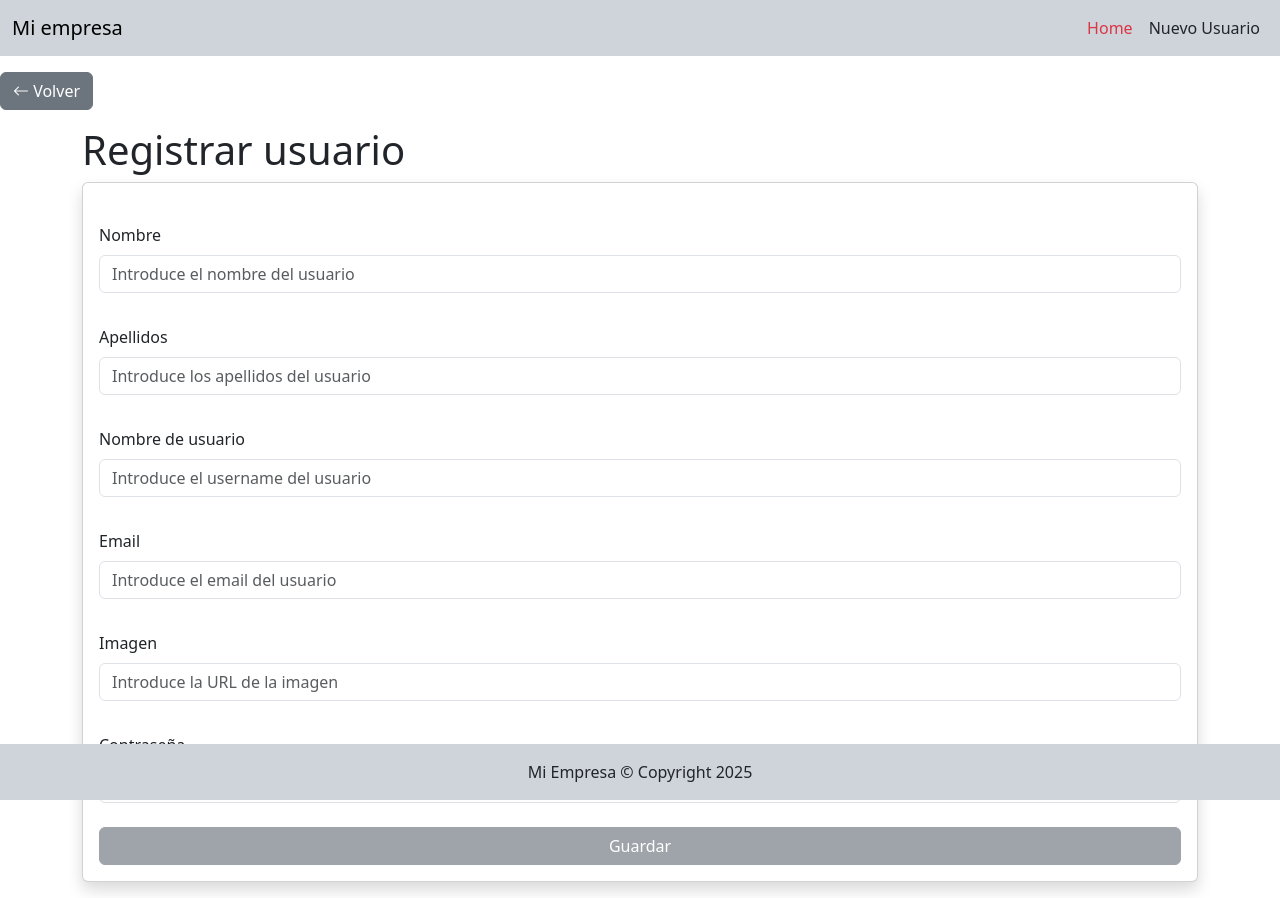
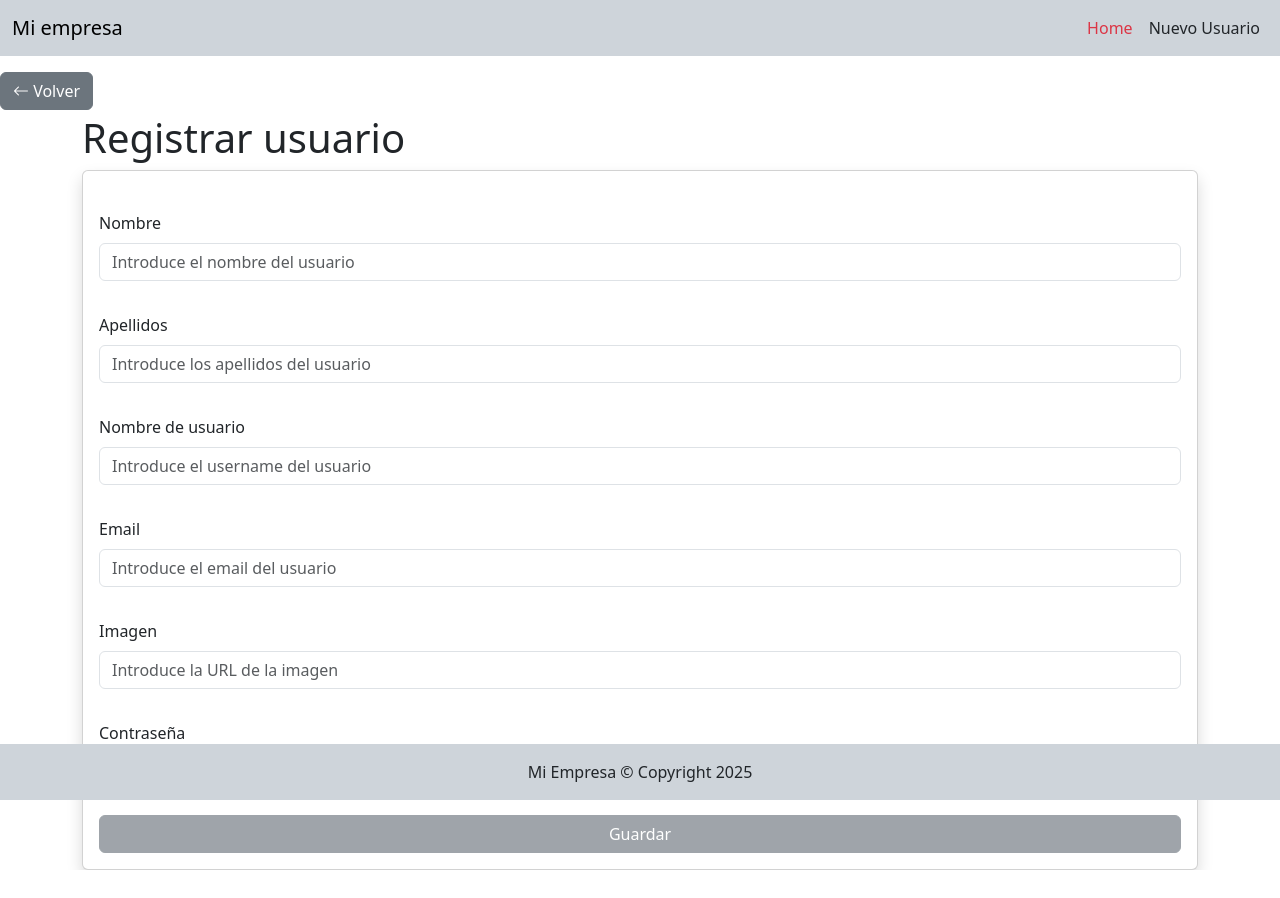
Before and after one commit to JuanDacoder24/DWEC_2026, an Angular app in the folder API-Rest/: page /form in a window 1280 px wide. After the commit the page ends 870 px from the top, so only its background shows below. Built offline with nearby package versions, Linux system fonts and the light colour scheme.

Commit message:
avance api rest

```diff
--- a/API-Rest/src/app/app.html
+++ b/API-Rest/src/app/app.html
@@ -1,6 +1,5 @@
-<header>
-  <app-nav-bar/>
-</header>
+
+  <app-nav-bar></app-nav-bar>
 
   <main>
     <router-outlet></router-outlet>
--- a/API-Rest/src/app/pages/form/form.html
+++ b/API-Rest/src/app/pages/form/form.html
@@ -1,8 +1,8 @@
-
 <section>
-    <button type="button" class="btn btn-secondary mt-3" [routerLink]="['/home']"><i class="bi bi-arrow-left"></i> Volver</button>
+    <button type="button" class="btn btn-secondary mt-3" [routerLink]="['/home']"><i class="bi bi-arrow-left"></i>
+        Volver</button>
     <div class="container">
-        <div class="mt-3 mb-3">
+        <div class="mt-1">
             <h1>Registrar usuario</h1>
             <form [formGroup]="modelForm" class="card p-3 shadow" (ngSubmit)="getDataForm()">
                 <div class="my-2">
@@ -53,6 +53,9 @@
                     <label for="image" class="form-label mt-lg-3">Imagen</label>
                     <input type="text" class="form-control" name="image" id="image"
                         placeholder="Introduce la URL de la imagen" formControlName="image">
+                    @if(checkControl('email', 'required')){
+                    <p class="error">Campo requerido</p>
+                    }
                 </div>
                 <div class="my-2">
                     <label for="password" class="form-label mt-lg-3">Contraseña</label>
```
Lines whose indentation alone changed are shown as unchanged.
